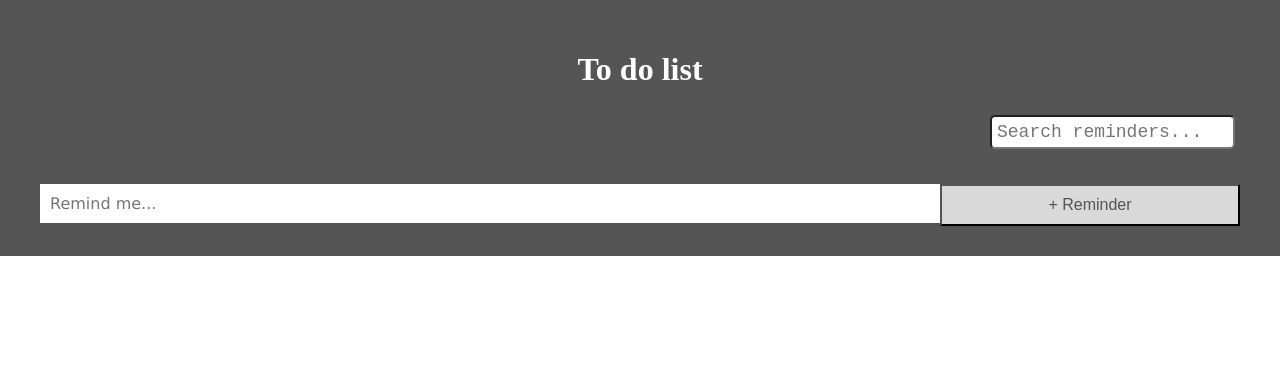
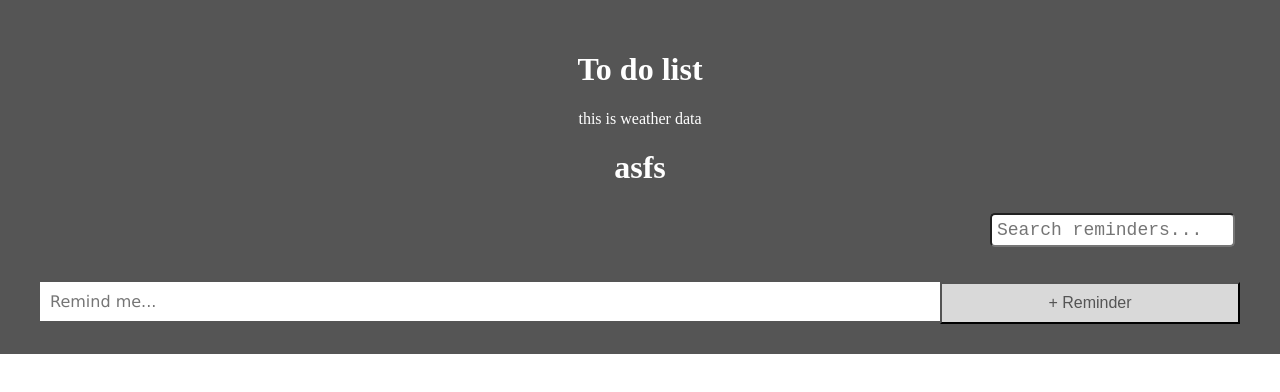
Before and after one commit to yashcrest/javascript_sandbox, a plain HTML site: page DOM_SelfPractice/index.html in a window 1280 px wide. Drawn offline with Linux system fonts and the light colour scheme.

Commit message:
3rd commit - hp

```diff
--- a/DOM_SelfPractice/index.html
+++ b/DOM_SelfPractice/index.html
@@ -12,8 +12,8 @@
    <div class="header">
         <h1>To do list</h1>
         <div id="Temperature">
-        <!-- <span>this is weather data</span>
-        <h1>asfs</h1> -->
+            <span>this is weather data</span>
+            <h1>asfs</h1>
         </div>
         <div class="searchBox">
             <input type="text" id="searchInput" placeholder="Search reminders...">
--- a/DOM_SelfPractice/style.css
+++ b/DOM_SelfPractice/style.css
@@ -145,8 +145,6 @@ li span.close {
   margin-bottom: 0px;
 }
 
-
-
 .searchBox{
 box-sizing: border-box;
 text-align: right;
```
Lines whose indentation alone changed are shown as unchanged.
